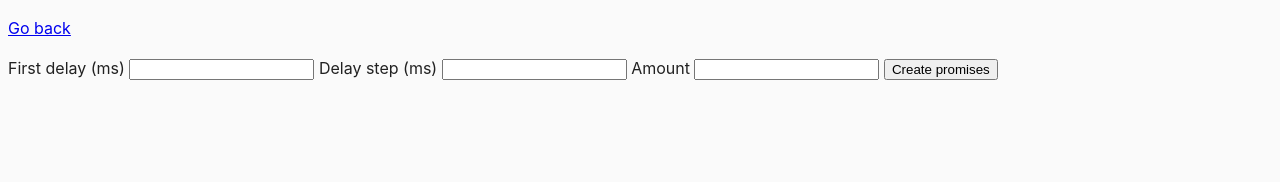
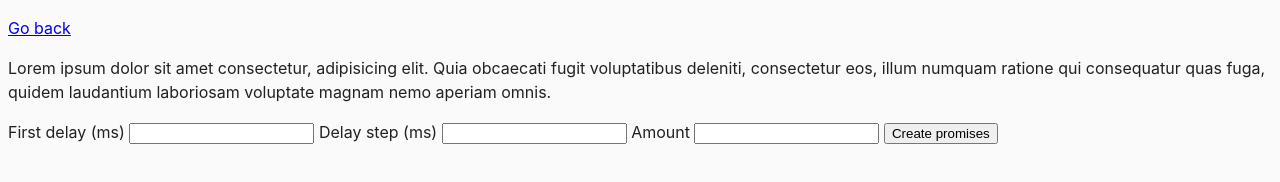
Before and after one commit to Rustavas/HomeWorkDraft-8-2, a website built with Parcel: page src/03-promises.html in a window 1280 px wide. Built offline with nearby package versions, Linux system fonts and the light colour scheme.

Commit message:
Update 03-promises.html

```diff
--- a/src/03-promises.html
+++ b/src/03-promises.html
@@ -8,7 +8,7 @@
   </head>
   <body>
     <p><a href="index.html">Go back</a></p>
-
+<p>Lorem ipsum dolor sit amet consectetur, adipisicing elit. Quia obcaecati fugit voluptatibus deleniti, consectetur eos, illum numquam ratione qui consequatur quas fuga, quidem laudantium laboriosam voluptate magnam nemo aperiam omnis.</p>
     <form class="form">
       <label>
         First delay (ms)
```
